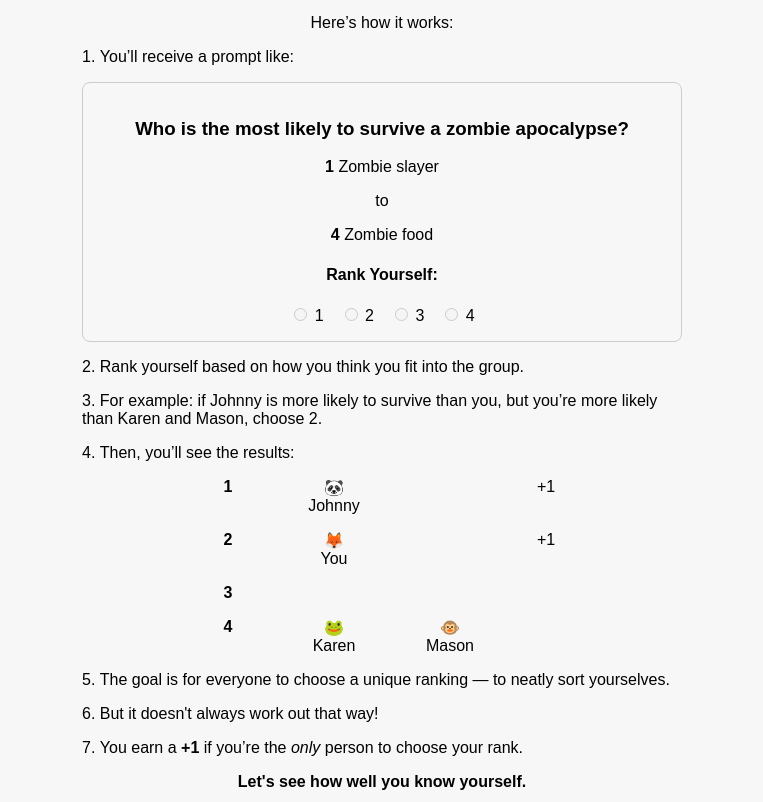
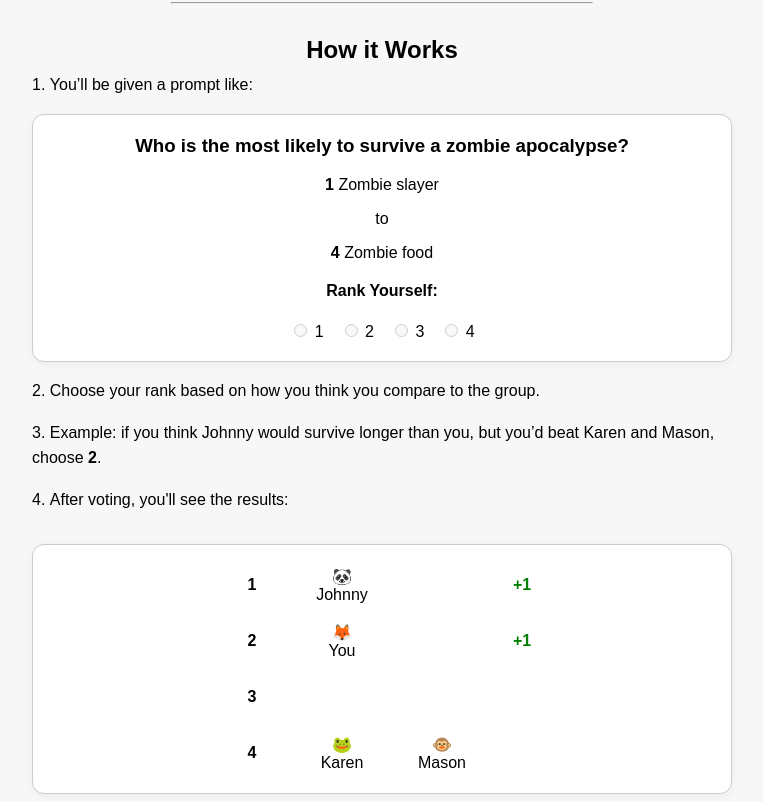
Before and after one commit to hyrumjackson/perception, a React (Create React App) app: page /how-to in a window 1280 px wide. Shown: the part 238-1040 px from the top of the page, without its empty margins (258-1021 px from the left). Built offline with nearby package versions, Linux system fonts and the light colour scheme.

Commit message:
How to play page edited

```diff
--- a/src/pages/HowToPlay.tsx
+++ b/src/pages/HowToPlay.tsx
@@ -2,83 +2,105 @@ import { useLocation, useNavigate } from 'react-router-dom';
 
 const HowToPlay = () => {
   const navigate = useNavigate();
-  const location = useLocation();
-  const fromGame = location.state?.fromGame;
+  const fromGame = useLocation().state?.fromGame;
 
   const handleContinue = () => {
-    if (fromGame) {
-      navigate('/question');
-    } else {
-      navigate('/');
-    }
+    navigate(fromGame ? '/question' : '/');
   };
 
   return (
-    <div className="page" style={{ maxWidth: '600px', margin: '0 auto', textAlign: 'center' }}>
-      <h2>How to Play</h2>
-      <p>Welcome to <strong>Perception</strong>!</p>
-      <p>This game helps you discover how you see yourself... and how your friends might see themselves too.</p>
-      <p>Are you the most shy? The most likely to become rich? The biggest rule-breaker?</p>
+    <div className="page" style={{ maxWidth: '700px', margin: '0 auto', textAlign: 'center' }}>
+      <h1 style={{ marginBottom: '1rem' }}>How to Play</h1>
+      <p><strong>Perception</strong> is a game about how you see yourself — and how your friends might see themselves too.</p>
+      <p>Are you the shyest? The funniest? The most likely to take over the world?</p>
 
-      <p>Here’s how it works:</p>
-      <ol style={{ textAlign: 'left' }}>
-        <li>You’ll receive a prompt like:</li>
+      <hr style={{ margin: '2rem auto', width: '60%' }} />
+
+      <h2 style={{ marginBottom: '0.5rem' }}>How it Works</h2>
+      <ol style={{ textAlign: 'left', lineHeight: '1.6' }}>
+        <li>You’ll be given a prompt like:</li>
       </ol>
 
-      {/* Example question screen */}
-      <div style={{ border: '1px solid #ccc', padding: '1rem', borderRadius: '8px', margin: '1rem 0' }}>
-        <h3>Who is the most likely to survive a zombie apocalypse?</h3>
+      {/* Example Question UI */}
+      <div style={{
+        border: '1px solid #ccc',
+        borderRadius: '12px',
+        padding: '1.25rem',
+        backgroundColor: '#fff',
+        boxShadow: '0 2px 8px rgba(0,0,0,0.05)',
+        margin: '1rem 0'
+      }}>
+        <h3 style={{ marginTop: 0 }}>Who is the most likely to survive a zombie apocalypse?</h3>
         <p><strong>1</strong> Zombie slayer</p>
         <p>to</p>
         <p><strong>4</strong> Zombie food</p>
-        <h4>Rank Yourself:</h4>
+        <h4 style={{ marginTop: '1.25rem' }}>Rank Yourself:</h4>
         <div style={{ display: 'flex', justifyContent: 'center', gap: '1rem' }}>
-          <label><input type="radio" name="ranking" disabled /> 1</label>
-          <label><input type="radio" name="ranking" disabled /> 2</label>
-          <label><input type="radio" name="ranking" disabled /> 3</label>
-          <label><input type="radio" name="ranking" disabled /> 4</label>
+          {[1, 2, 3, 4].map(num => (
+            <label key={num}>
+              <input type="radio" name="example" disabled /> {num}
+            </label>
+          ))}
         </div>
       </div>
 
-      <ol start={2} style={{ textAlign: 'left' }}>
-        <li>Rank yourself based on how you think you fit into the group.</li>
-        <li>For example: if Johnny is more likely to survive than you, but you’re more likely than Karen and Mason, choose 2.</li>
-        <li>Then, you’ll see the results:</li>
+      <ol start={2} style={{ textAlign: 'left', lineHeight: '1.6' }}>
+        <li>Choose your rank based on how you think you compare to the group.</li>
+        <li>Example: if you think Johnny would survive longer than you, but you’d beat Karen and Mason, choose <strong>2</strong>.</li>
+        <li>After voting, you'll see the results:</li>
       </ol>
 
-      {/* Example results screen */}
-      <div style={{ display: 'grid', gridTemplateColumns: '80px 100px 100px 60px', gap: '1rem', justifyContent: 'center', textAlign: 'center', margin: '1rem 0' }}>
-        <div><strong>1</strong></div>
-        <div>🐼<br />Johnny</div>
+      <div style={{
+        border: '1px solid #ccc',
+        borderRadius: '12px',
+        padding: '1.25rem',
+        backgroundColor: '#fff',
+        boxShadow: '0 2px 8px rgba(0,0,0,0.05)',
+        margin: '1rem 0',
+        marginTop: '2rem'
+      }}>
+        <div style={{
+          display: 'grid',
+          gridTemplateColumns: '80px 100px 100px 60px',
+          rowGap: '1rem',
+          gridAutoRows: '40px',
+          justifyContent: 'center',
+          textAlign: 'center'
+        }}>
+          <div style={{ display: 'flex', flexDirection: 'column', justifyContent: 'center' }}><strong>1</strong></div>
+          <div style={{ display: 'flex', flexDirection: 'column', justifyContent: 'center' }}>🐼<br />Johnny</div>
           <div></div>
-        <div>+1</div>
+          <div style={{ display: 'flex', flexDirection: 'column', justifyContent: 'center', color: 'green', fontWeight: 'bold' }}>+1</div>
 
-        <div><strong>2</strong></div>
-        <div>🦊<br />You</div>
+          <div style={{ display: 'flex', flexDirection: 'column', justifyContent: 'center' }}><strong>2</strong></div>
+          <div style={{ display: 'flex', flexDirection: 'column', justifyContent: 'center' }}>🦊<br />You</div>
           <div></div>
-        <div>+1</div>
+          <div style={{ display: 'flex', flexDirection: 'column', justifyContent: 'center', color: 'green', fontWeight: 'bold' }}>+1</div>
 
-        <div><strong>3</strong></div>
+          <div style={{ display: 'flex', flexDirection: 'column', justifyContent: 'center' }}><strong>3</strong></div>
           <div></div>
           <div></div>
           <div></div>
 
-        <div><strong>4</strong></div>
-        <div>🐸<br />Karen</div>
-        <div>🐵<br />Mason</div>
+          <div style={{ display: 'flex', flexDirection: 'column', justifyContent: 'center' }}><strong>4</strong></div>
+          <div style={{ display: 'flex', flexDirection: 'column', justifyContent: 'center' }}>🐸<br />Karen</div>
+          <div style={{ display: 'flex', flexDirection: 'column', justifyContent: 'center' }}>🐵<br />Mason</div>
           <div></div>
-
+        </div>
       </div>
 
-      <ol start={5} style={{ textAlign: 'left' }}>
-        <li>The goal is for everyone to choose a unique ranking — to neatly sort yourselves.</li>
-        <li>But it doesn't always work out that way!</li>
-        <li>You earn a <strong>+1</strong> if you’re the <em>only</em> person to choose your rank.</li>
+      <ol start={5} style={{ textAlign: 'left', lineHeight: '1.6', marginTop: '2rem' }}>
+        <li>The goal is for everyone to pick a unique rank — forming a perfect sort. But hey, life’s messy. So are the results.</li>
+        <li>If you’re the <em>only one</em> to pick your number, you earn a <strong>+1</strong>.</li>
       </ol>
 
-      <p style={{ fontWeight: 'bold', marginTop: '1rem' }}>Let's see how well you know yourself.</p>
+      <p style={{ fontWeight: 'bold', marginTop: '2rem' }}>
+        Let's see how well you know yourself.
+      </p>
 
-      <button onClick={handleContinue} style={{ marginTop: '2rem' }}>Continue</button>
+      <button onClick={handleContinue} className="continue-button">
+        Continue
+      </button>
     </div>
   );
 };
```
Lines whose indentation alone changed are shown as unchanged.
